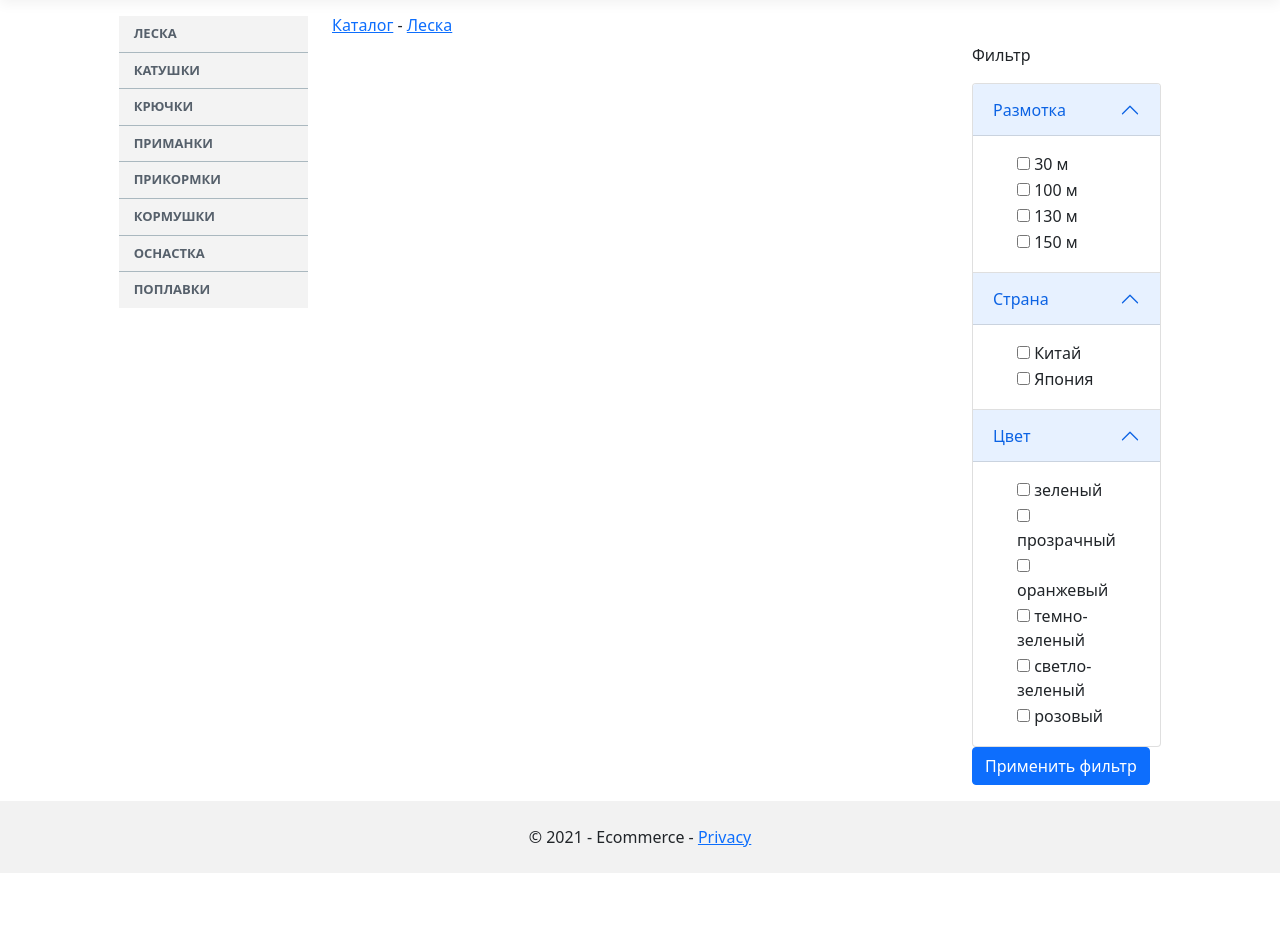
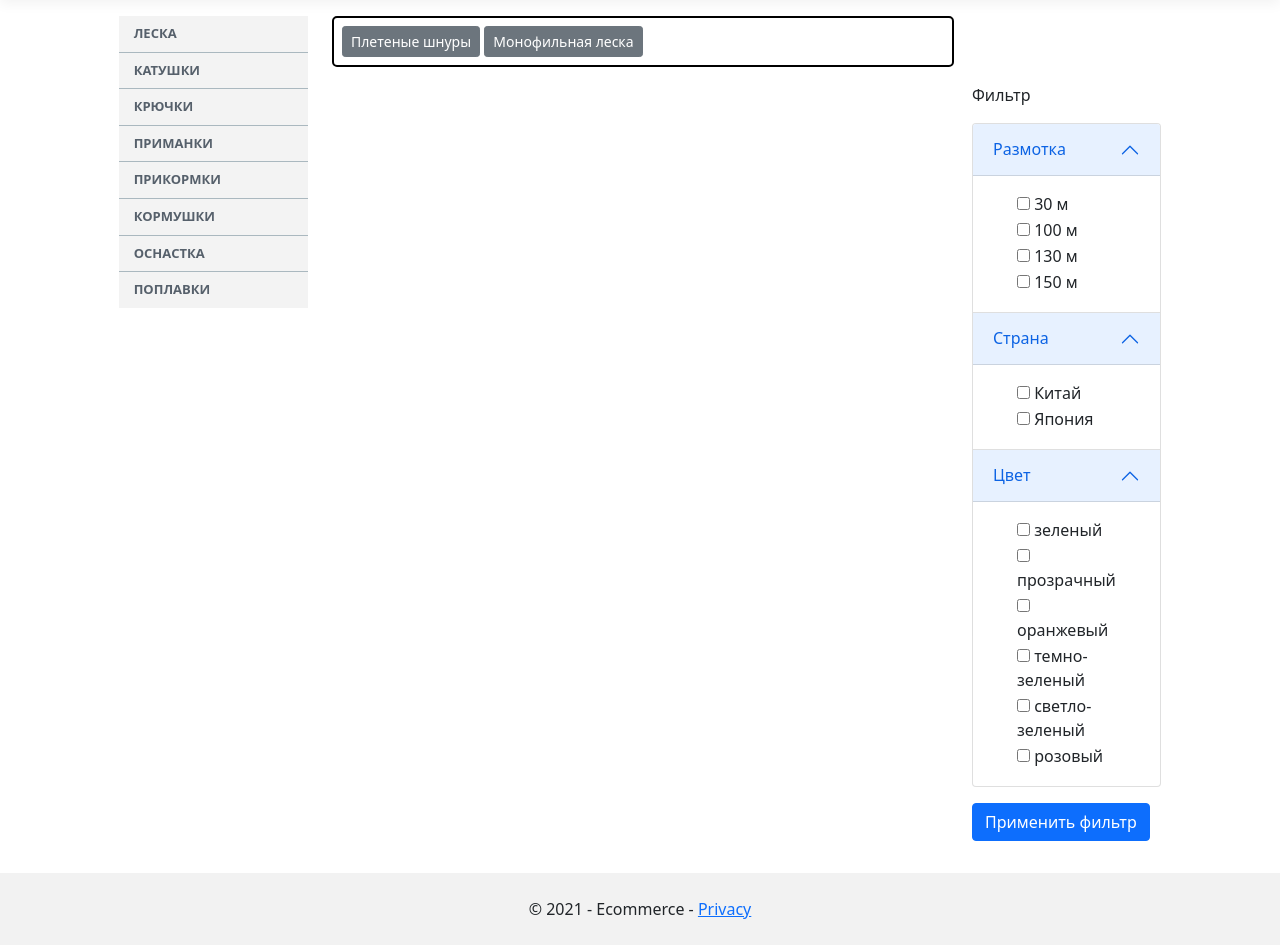
Before and after one commit to vdobychin/Ecommerce, an ASP.NET Core app: page /Line/GetLines in a window 1280 px wide. Shown: the part 127-1072 px from the top of the page. Before the commit the page ends 1000 px from the top, so only its background shows below. Run offline with ASP.NET Core 8, Linux system fonts and the light colour scheme.

Commit message:
change LineControl

```diff
--- a/Ecommerce/Controllers/LineController.cs
+++ b/Ecommerce/Controllers/LineController.cs
@@ -24,6 +24,22 @@
         }
 
         [HttpGet]
+        public ActionResult GetLines(int subCatalogId = 0)
+        {
+            Filter(cLine: subCatalogId);  //явный параметр
+            return View(new ProductShopCartViewModel(shopCart, subCatalogId));
+        }
+
+        [HttpPost]
+        public ActionResult GetLines(bool Unwinding_30, bool Unwinding_100, bool Unwinding_130, bool Unwinding_150, int subCatalogId = 0)
+        {
+            Filter(Unwinding_30, Unwinding_100, Unwinding_130, Unwinding_150, cLine: subCatalogId);
+            return View(new ProductShopCartViewModel(shopCart, subCatalogId));
+        }
+
+
+        /*
+        [HttpGet]
         public ActionResult GetLines()
         {
             Filter();
@@ -36,7 +52,6 @@
             Filter(Unwinding_30, Unwinding_100, Unwinding_130, Unwinding_150);
             return View(new ProductShopCartViewModel(shopCart));
         }
-
 
         [HttpGet]
         public ActionResult GetBraidedLines()
@@ -65,6 +80,7 @@
             Filter(Unwinding_30, Unwinding_100, Unwinding_130, Unwinding_150, cMonofilamentLine);
             return View("GetLines", new ProductShopCartViewModel(shopCart, "Монофильная леска", "GetMonofilamentLines"));
         }
+        */
 
         private void Filter(bool Unwinding_30 = false, bool Unwinding_100 = false, bool Unwinding_130 = false, bool Unwinding_150 = false, int cLine = 0)
         {
--- a/Ecommerce/Views/Line/GetLines.cshtml
+++ b/Ecommerce/Views/Line/GetLines.cshtml
@@ -1,17 +1,28 @@
 @model Ecommerce.ViewModels.ProductShopCartViewModel
 
-<div class="row">
-    <h6 style="display:inline">
-        <a asp-controller="Home" asp-action="Index">Каталог</a>
-        <span> - </span>
-        <a asp-controller="Line" asp-action="GetLines">Леска</a>
-        @if (!String.IsNullOrEmpty(Model.subCatalogName))
+<div class="col-9 mb-3 p-2" style="border-radius: 5px; border: 2px solid #000;">
+    <div style="display: inline">
+        @if (Model.subCatalogId != 0)
         {
+            <a asp-controller="Home" asp-action="Index">Каталог</a>
             <span> - </span>
-            <a asp-controller="Line" asp-action=@Model.actionName>@Model.subCatalogName</a>
+            <a asp-controller="Line" asp-action="GetLines">Леска</a>
+            <span> - </span>
+            @if (Model.subCatalogId == 1)
+            {
+                <a asp-controller="Line" asp-action="GetLines" asp-route-subCatalogId="1">Плетеные шнуры</a>
+            }
+            else if (Model.subCatalogId == 2)
+            {
+                <a asp-controller="Line" asp-action="GetLines" asp-route-subCatalogId="2">Монофильная леска</a>
+            }
         }
-
-    </h6>
+        else
+        {
+            <a class="btn btn-secondary btn-sm" asp-action="GetLines" asp-route-subCatalogId="1" role="button">Плетеные шнуры</a>
+            <a class="btn btn-secondary btn-sm" asp-action="GetLines" asp-route-subCatalogId="2" role="button">Монофильная леска</a>
+        }
+    </div>
 </div>
 
 <div class="row">
--- a/Ecommerce/Views/Line/_LinesFilters.cshtml
+++ b/Ecommerce/Views/Line/_LinesFilters.cshtml
@@ -119,8 +119,9 @@
                 </div>
             </div>
         </div>
-        <input type="submit" class="btn btn-primary" value="Применить фильтр" />
-
+        <div class="my-3">
+            <input type="submit" class="btn btn-primary" value="Применить фильтр" />
+        </div>
 </aside>
 </form>
 
--- a/Ecommerce/Views/Shared/_NavMenu.cshtml
+++ b/Ecommerce/Views/Shared/_NavMenu.cshtml
@@ -3,8 +3,8 @@
         <li>
             <a asp-controller="Line" asp-action="GetLines">Леска</a>
             <ul>
-                <li><a asp-controller="Line" asp-action="GetBraidedLines">Плетеные шнуры</a></li>
-                <li><a asp-controller="Line" asp-action="GetMonofilamentLines">Монофильная леска</a></li>
+                <li><a asp-controller="Line" asp-action="GetLines" asp-route-subCatalogId="1">Плетеные шнуры</a></li>
+                <li><a asp-controller="Line" asp-action="GetLines" asp-route-subCatalogId="2">Монофильная леска</a></li>
                 <li><a href="#m2_3">Флюорокарбоновая леска</a></li>
             </ul>
         </li>
```
Also changed, not shown: Ecommerce/ViewModels/ProductShopCartViewModel.cs (+5 -5 lines), Ecommerce/Views/Home/_SubCatalog.cshtml (+4 -4 lines), Ecommerce/Data/StoreDB.db.
